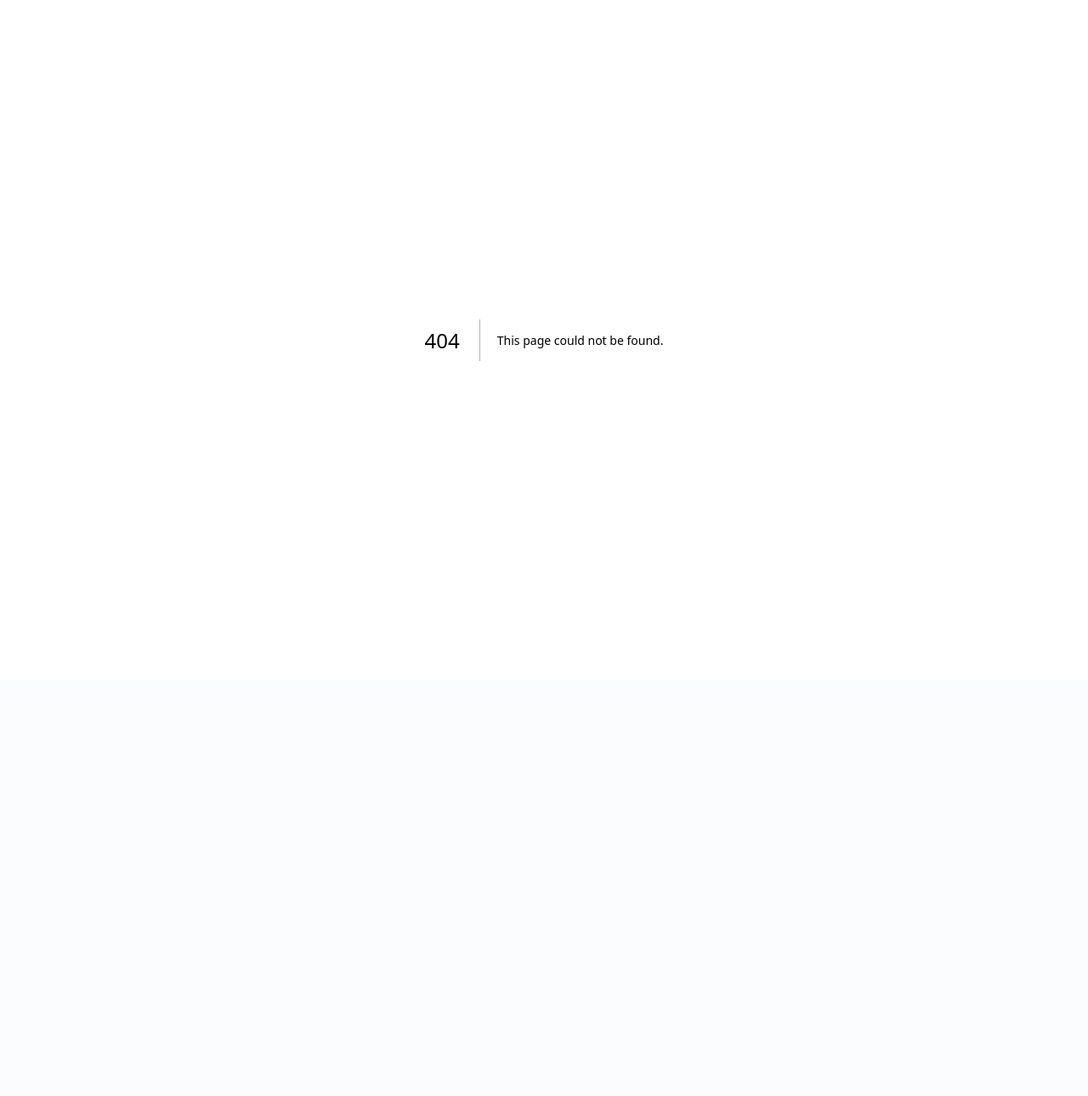
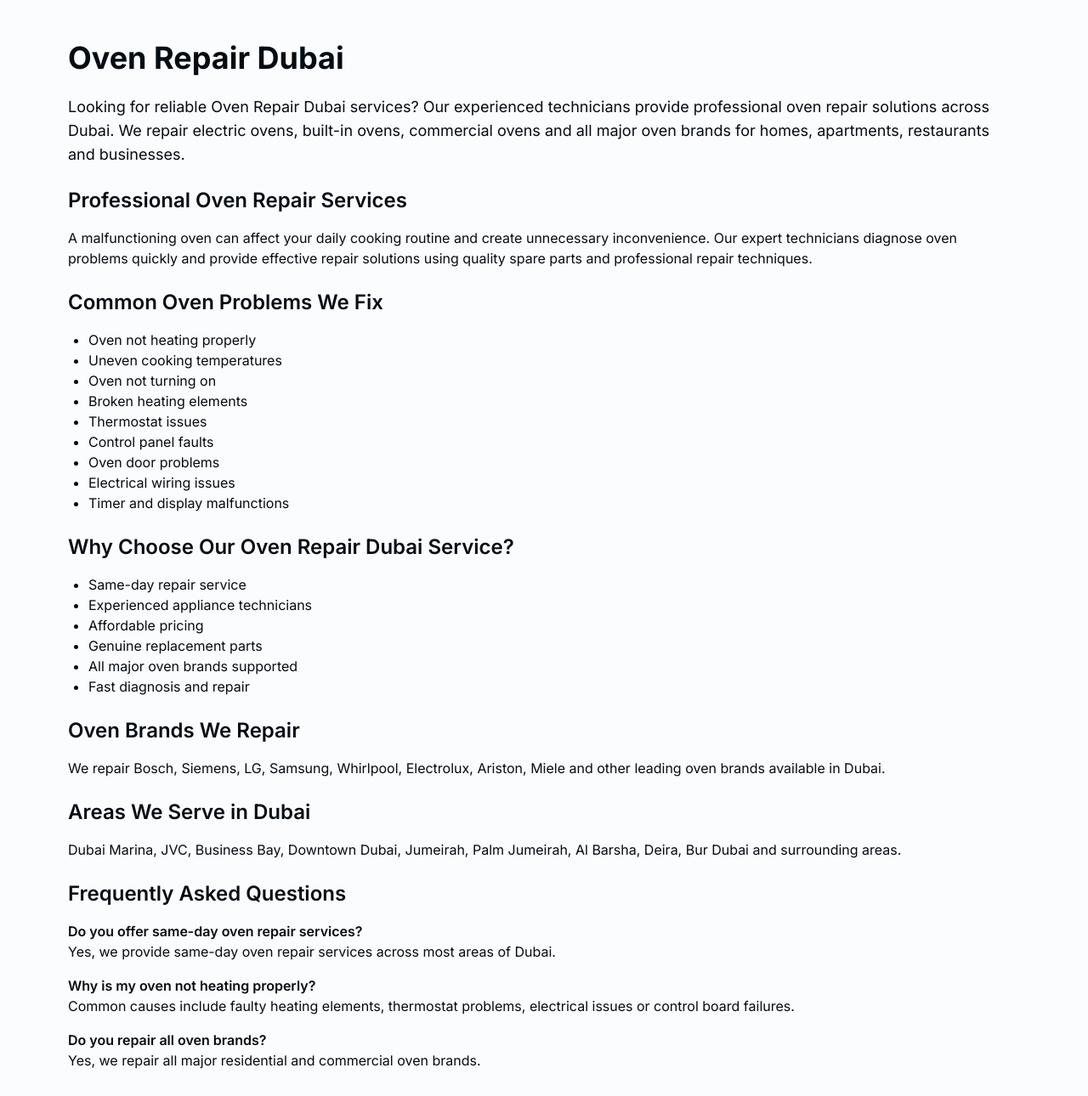
Before and after one commit to nvgrowthhub-a11y/v0-luxecare-home-services, a Next.js app: page /oven-repair-dubai in a window 1280 px wide. Before the commit this address had no page. Shown: the top 1290 px of the page at 85% size. Before the commit the page ends 800 px from the top, so only its background shows below. Built offline with nearby package versions, Linux system fonts and the light colour scheme.

Commit message:
Create page.tsx

```diff
--- /dev/null
+++ b/app/oven-repair-dubai/page.tsx
@@ -0,0 +1,133 @@
+export const metadata = {
+  title: "Oven Repair Dubai | Same-Day Oven Repair Services",
+  description:
+    "Professional Oven Repair Dubai services. Fast and affordable oven repair, maintenance and troubleshooting across Dubai.",
+};
+
+export default function Page() {
+  return (
+    <main className="max-w-6xl mx-auto px-4 py-12">
+      <h1 className="text-4xl font-bold mb-6">
+        Oven Repair Dubai
+      </h1>
+
+      <p className="text-lg mb-6">
+        Looking for reliable Oven Repair Dubai services? Our experienced
+        technicians provide professional oven repair solutions across Dubai.
+        We repair electric ovens, built-in ovens, commercial ovens and all
+        major oven brands for homes, apartments, restaurants and businesses.
+      </p>
+
+      <h2 className="text-2xl font-semibold mb-4">
+        Professional Oven Repair Services
+      </h2>
+
+      <p className="mb-6">
+        A malfunctioning oven can affect your daily cooking routine and
+        create unnecessary inconvenience. Our expert technicians diagnose
+        oven problems quickly and provide effective repair solutions using
+        quality spare parts and professional repair techniques.
+      </p>
+
+      <h2 className="text-2xl font-semibold mb-4">
+        Common Oven Problems We Fix
+      </h2>
+
+      <ul className="list-disc pl-6 mb-6">
+        <li>Oven not heating properly</li>
+        <li>Uneven cooking temperatures</li>
+        <li>Oven not turning on</li>
+        <li>Broken heating elements</li>
+        <li>Thermostat issues</li>
+        <li>Control panel faults</li>
+        <li>Oven door problems</li>
+        <li>Electrical wiring issues</li>
+        <li>Timer and display malfunctions</li>
+      </ul>
+
+      <h2 className="text-2xl font-semibold mb-4">
+        Why Choose Our Oven Repair Dubai Service?
+      </h2>
+
+      <ul className="list-disc pl-6 mb-6">
+        <li>Same-day repair service</li>
+        <li>Experienced appliance technicians</li>
+        <li>Affordable pricing</li>
+        <li>Genuine replacement parts</li>
+        <li>All major oven brands supported</li>
+        <li>Fast diagnosis and repair</li>
+      </ul>
+
+      <h2 className="text-2xl font-semibold mb-4">
+        Oven Brands We Repair
+      </h2>
+
+      <p className="mb-6">
+        We repair Bosch, Siemens, LG, Samsung, Whirlpool, Electrolux,
+        Ariston, Miele and other leading oven brands available in Dubai.
+      </p>
+
+      <h2 className="text-2xl font-semibold mb-4">
+        Areas We Serve in Dubai
+      </h2>
+
+      <p className="mb-6">
+        Dubai Marina, JVC, Business Bay, Downtown Dubai, Jumeirah,
+        Palm Jumeirah, Al Barsha, Deira, Bur Dubai and surrounding areas.
+      </p>
+
+      <h2 className="text-2xl font-semibold mb-4">
+        Frequently Asked Questions
+      </h2>
+
+      <div className="space-y-4 mb-8">
+        <div>
+          <h3 className="font-semibold">
+            Do you offer same-day oven repair services?
+          </h3>
+          <p>
+            Yes, we provide same-day oven repair services across most
+            areas of Dubai.
+          </p>
+        </div>
+
+        <div>
+          <h3 className="font-semibold">
+            Why is my oven not heating properly?
+          </h3>
+          <p>
+            Common causes include faulty heating elements, thermostat
+            problems, electrical issues or control board failures.
+          </p>
+        </div>
+
+        <div>
+          <h3 className="font-semibold">
+            Do you repair all oven brands?
+          </h3>
+          <p>
+            Yes, we repair all major residential and commercial oven brands.
+          </p>
+        </div>
+      </div>
+
+      <div className="bg-blue-600 text-white rounded-xl p-8">
+        <h2 className="text-3xl font-bold mb-4">
+          Book Oven Repair Dubai Today
+        </h2>
+
+        <p className="mb-4">
+          Contact our expert technicians for fast, affordable and
+          professional oven repair services anywhere in Dubai.
+        </p>
+
+        <a
+          href="tel:+971XXXXXXXXX"
+          className="inline-block bg-white text-black px-6 py-3 rounded-lg font-semibold"
+        >
+          Call Now
+        </a>
+      </div>
+    </main>
+  );
+}
```
